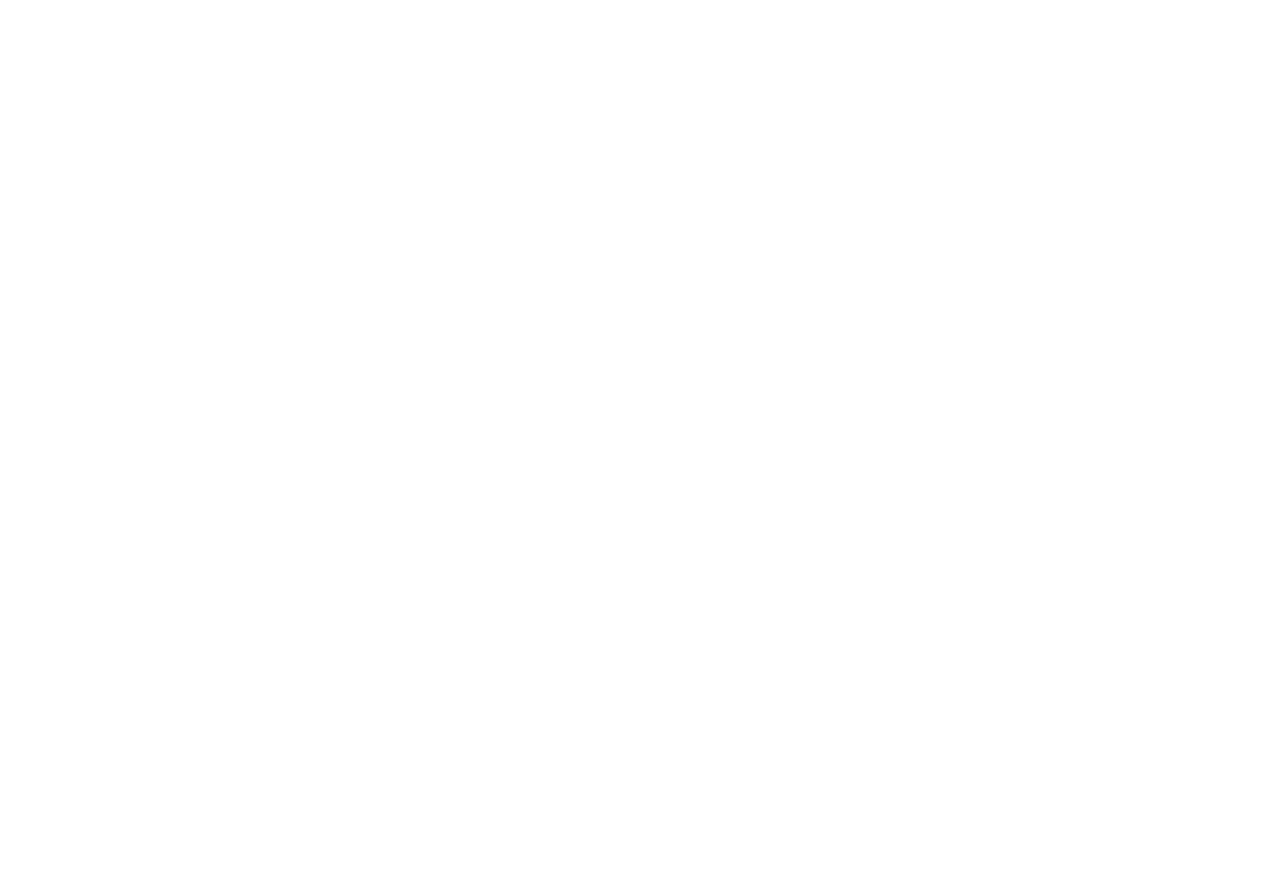
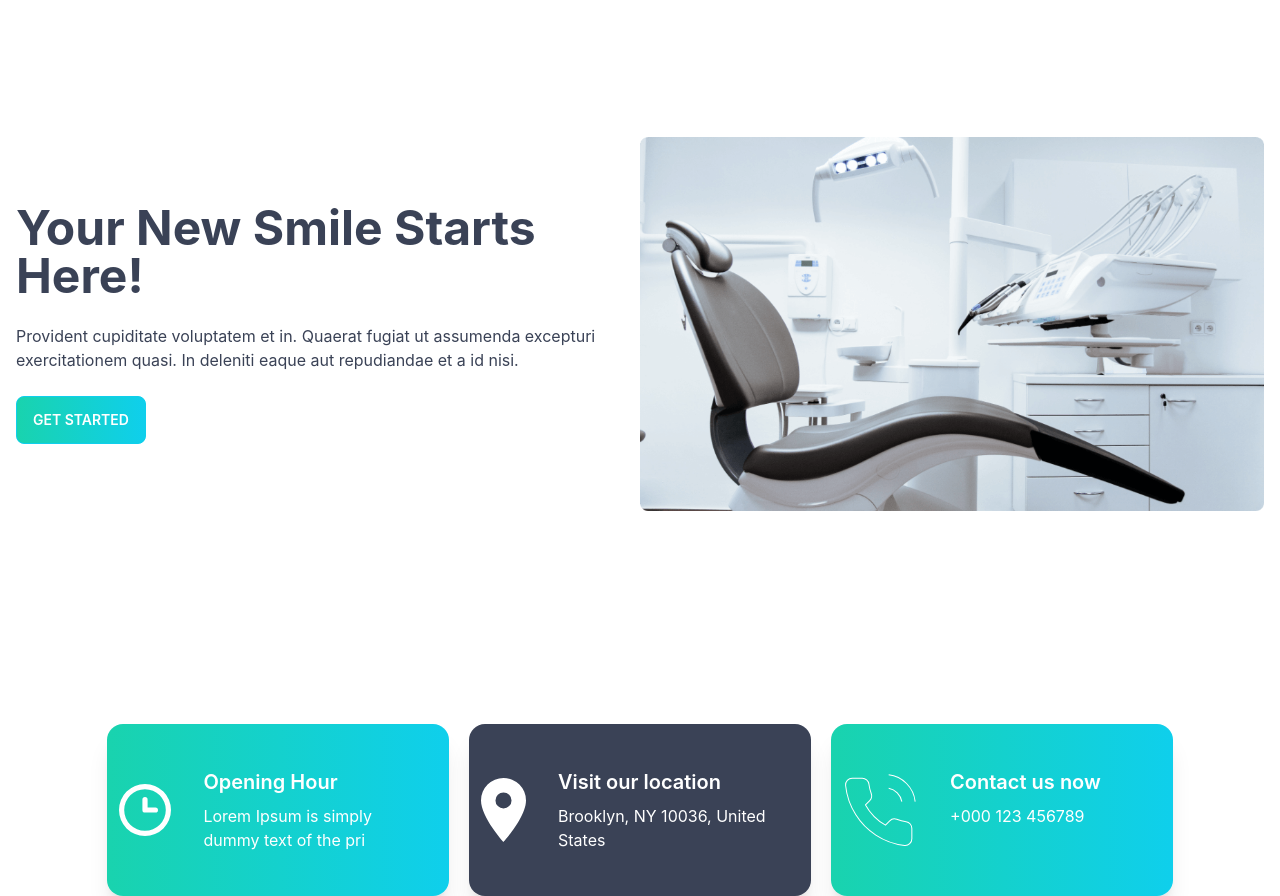
Before and after one commit to RKZeebon/doctors-portal, a React (Create React App) app: page / in a window 1280 px wide. Shown: the part 140-1036 px from the top of the page. Before the commit the page ends 800 px from the top, so only its background shows below. Built offline with nearby package versions, Linux system fonts and the light colour scheme.

Commit message:
info added

```diff
--- a/src/App.js
+++ b/src/App.js
@@ -1,11 +1,16 @@
 
+import { Route, Routes } from 'react-router-dom';
 import './App.css';
+import Home from './Components/Home/Home';
 import Navbar from './SharedPages/Navbar';
 
 function App() {
   return (
     <div>
       <Navbar />
+      <Routes>
+        <Route path='/' element={<Home />} />
+      </Routes>
     </div>
   );
 }
--- /dev/null
+++ b/src/Components/Home/Banner/Banner.js
@@ -0,0 +1,21 @@
+import React from 'react';
+import chair from '../../../assets/images/chair.png'
+
+
+const Banner = () => {
+    return (
+        <div class="hero min-h-screen text-accent">
+            <div class="hero-content flex-col-reverse lg:flex-row-reverse">
+                <img className='w-1/2' src={chair} alt='' />
+                <div className='w-1/2'>
+                    <h1 class="text-5xl font-bold">Your New Smile Starts Here!</h1>
+                    <p class="py-6">Provident cupiditate voluptatem et in. Quaerat fugiat ut assumenda excepturi exercitationem quasi. In deleniti eaque aut repudiandae et a id nisi.</p>
+                    <button class="btn btn-primary uppercase text-white font-semibold bg-gradient-to-r from-secondary to-primary">Get Started</button>
+                </div>
+            </div>
+        </div>
+
+    );
+};
+
+export default Banner;
--- /dev/null
+++ b/src/Components/Home/Home.js
@@ -0,0 +1,14 @@
+import React from 'react';
+import Banner from './Banner/Banner';
+import Info from './Info/Info';
+
+const Home = () => {
+    return (
+        <div>
+            <Banner />
+            <Info />
+        </div>
+    );
+};
+
+export default Home;
--- /dev/null
+++ b/src/Components/Home/Info/Info.js
@@ -0,0 +1,33 @@
+import React from 'react';
+import InfoCard from './InfoCard';
+import clock from '../../../assets/icons/clock.svg'
+import marker from '../../../assets/icons/marker.svg'
+import phone from '../../../assets/icons/phone.svg'
+
+const Info = () => {
+
+    return (
+        <div className='grid grid-cols-1 lg:grid-cols-3 gap-5 w-5/6 mx-auto'>
+            <InfoCard
+                title="Opening Hour"
+                body="Lorem Ipsum is simply dummy text of the pri"
+                img={clock}
+                bgColor='bg-gradient-to-r from-secondary to-primary'
+            ></InfoCard>
+            <InfoCard
+                title="Visit our location"
+                body="Brooklyn, NY 10036, United States"
+                img={marker}
+                bgColor='bg-accent'
+            ></InfoCard >
+            <InfoCard
+                title="Contact us now"
+                body="+000 123 456789"
+                img={phone}
+                bgColor='bg-gradient-to-r from-secondary to-primary'
+            ></InfoCard>
+        </div >
+    );
+};
+
+export default Info;
--- /dev/null
+++ b/src/Components/Home/Info/InfoCard.js
@@ -0,0 +1,16 @@
+import React from 'react';
+
+const InfoCard = ({ img, title, body, bgColor }) => {
+    return (
+        <div class={`card lg:card-side shadow-xl  text-white p-3 ${bgColor}`}>
+            <figure><img src={img} alt="Album" /></figure>
+            <div class="card-body">
+                <h2 class="card-title">{title}</h2>
+                <p>{body}</p>
+
+            </div>
+        </div>
+    );
+};
+
+export default InfoCard;
--- a/src/SharedPages/Navbar.js
+++ b/src/SharedPages/Navbar.js
@@ -3,20 +3,20 @@
 
 const Navbar = () => {
     return (
-        <div class="navbar bg-base-100 text-accent lg:w-5/6 mx-auto">
+        <div className="navbar bg-base-100 text-accent  lg:w-5/6 mx-auto">
 
-            <div class="navbar-start">
-                <div class="avatar px-3 lg:hidden">
-                    <div tabindex="0" class="w-12 rounded-full ring ring-primary ring-offset-base-100 ring-offset-2">
+            <div className="navbar-start">
+                <div className="avatar px-3 lg:hidden">
+                    <div tabIndex="0" className="w-12 rounded-full ring ring-primary ring-offset-base-100 ring-offset-2">
                         <img src="https://api.lorem.space/image/face?hash=3174" alt='Avater' />
                     </div>
 
                 </div>
-                <Link to='/' class="text-2xl font-bold whitespace-nowrap hidden lg:block">Doctors Portal</Link>
+                <Link to='/' className="text-2xl font-bold whitespace-nowrap hidden lg:block">Doctors Portal</Link>
             </div>
-            <Link to='/' class="text-2xl font-bold whitespace-nowrap lg:hidden">Doctors Portal</Link>
-            <div class="navbar-center hidden lg:flex">
-                <ul class="menu menu-horizontal p-0">
+            <Link to='/' className="text-2xl font-bold whitespace-nowrap lg:hidden">Doctors Portal</Link>
+            <div className="navbar-center hidden lg:flex">
+                <ul className="menu menu-horizontal p-0">
                     <li className='mx-1'><NavLink to='/'>Home</NavLink></li>
                     <li className='mx-1'><NavLink to='/about'>About</NavLink></li>
                     <li className='mx-1'><NavLink to='/appointment'>Appointment</NavLink></li>
@@ -25,19 +25,19 @@
                     <li className='mx-1'><NavLink to='/login'>Login</NavLink></li>
                 </ul>
             </div>
-            <div class="navbar-end">
-                <div class="avatar px-3 hidden lg:block">
-                    <div tabindex="0" class="w-12 rounded-full ring ring-primary ring-offset-base-100 ring-offset-2">
+            <div className="navbar-end">
+                <div className="avatar px-3 hidden lg:block">
+                    <div tabIndex="0" className="w-12 rounded-full ring ring-primary ring-offset-base-100 ring-offset-2">
                         <img src="https://api.lorem.space/image/face?hash=3174" alt='Avater' />
                     </div>
 
                 </div>
             </div>
-            <div class="dropdown dropdown-end">
-                <label tabindex="0" class="btn btn-ghost lg:hidden">
-                    <svg xmlns="http://www.w3.org/2000/svg" class="h-5 w-5" fill="none" viewBox="0 0 24 24" stroke="currentColor"><path stroke-linecap="round" stroke-linejoin="round" stroke-width="2" d="M4 6h16M4 12h8m-8 6h16" /></svg>
+            <div className="dropdown dropdown-end">
+                <label tabIndex="0" className="btn btn-ghost lg:hidden">
+                    <svg xmlns="http://www.w3.org/2000/svg" className="h-5 w-5" fill="none" viewBox="0 0 24 24" stroke="currentColor"><path strokeLinecap="round" strokeLinejoin="round" strokeWidth="2" d="M4 6h16M4 12h8m-8 6h16" /></svg>
                 </label>
-                <ul tabindex="0" class="menu menu-compact dropdown-content dropdown-end mt-3 p-2 shadow bg-base-100 rounded-box w-52">
+                <ul tabIndex="0" className="menu menu-compact dropdown-content dropdown-end mt-3 p-2 shadow bg-base-100 rounded-box w-52">
                     <li className='my-1'><NavLink to='/'>Home</NavLink></li>
                     <li className='my-1'><NavLink to='/about'>About</NavLink></li>
                     <li className='my-1'><NavLink to='/appointment'>Appointment</NavLink></li>
--- a/tailwind.config.js
+++ b/tailwind.config.js
@@ -10,12 +10,11 @@
       {
         doctorTheme: {
           primary: '#0FCFEC',
-          secondery: '#19D3AE',
+          secondary: '#19D3AE',
           accent: '#3A4256'
         },
       },
-      "dark",
-      "cupcake",
+
     ],
   },
   plugins: [require("daisyui")],
```
